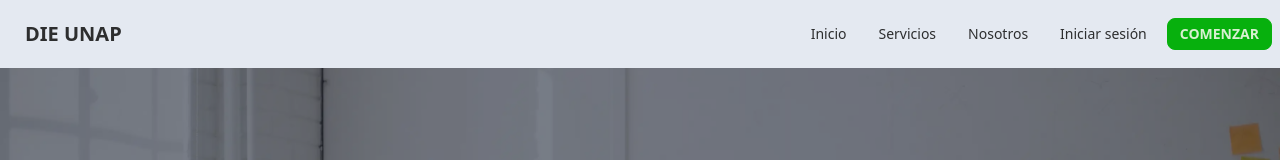
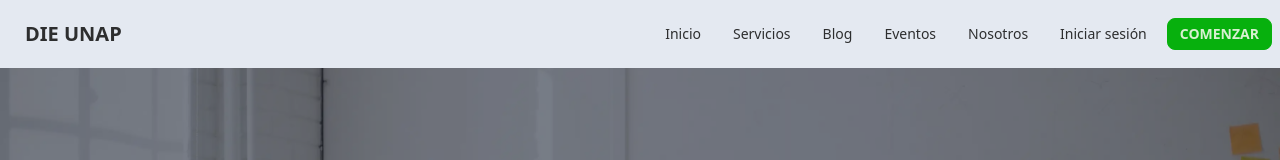
Before and after one commit to JorgeAntonio/dieweb, a React (Vite) app: page / in a window 1280 px wide. Shown: the top 160 px of the page. Built offline with nearby package versions, Linux system fonts and the light colour scheme; no server answers; the database is empty.

Commit message:
mobile nav

```diff
--- a/src/layouts/components/Navbar.jsx
+++ b/src/layouts/components/Navbar.jsx
@@ -26,21 +26,25 @@ export default function Navbar() {
             className="menu menu-sm dropdown-content mt-3 z-[1] p-2 shadow bg-base-100 rounded-box w-52"
           >
             <li>
-              <a>Item 1</a>
+              <a href="/">Inicio</a>
             </li>
             <li>
-              <a>Parent</a>
-              <ul className="p-2">
-                <li>
-                  <a>Submenu 1</a>
-                </li>
-                <li>
-                  <a>Submenu 2</a>
-                </li>
-              </ul>
+              <a href="">Servicios</a>
             </li>
             <li>
-              <a>Item 3</a>
+              <a href="">Blog</a>
+            </li>
+            <li>
+              <a href="">Eventos</a>
+            </li>
+            <li>
+              <a>Nosotros</a>
+            </li>
+            <li>
+              <NavLink to={"signin"}>Iniciar sesión</NavLink>
+            </li>
+            <li>
+              <NavLink to={"signup"}>Comenzar</NavLink>
             </li>
           </ul>
         </div>
@@ -57,6 +61,12 @@ export default function Navbar() {
             <a href="">Servicios</a>
           </li>
           <li>
+            <a href="">Blog</a>
+          </li>
+          <li>
+            <a href="">Eventos</a>
+          </li>
+          <li>
             <a>Nosotros</a>
           </li>
           <li>
```
